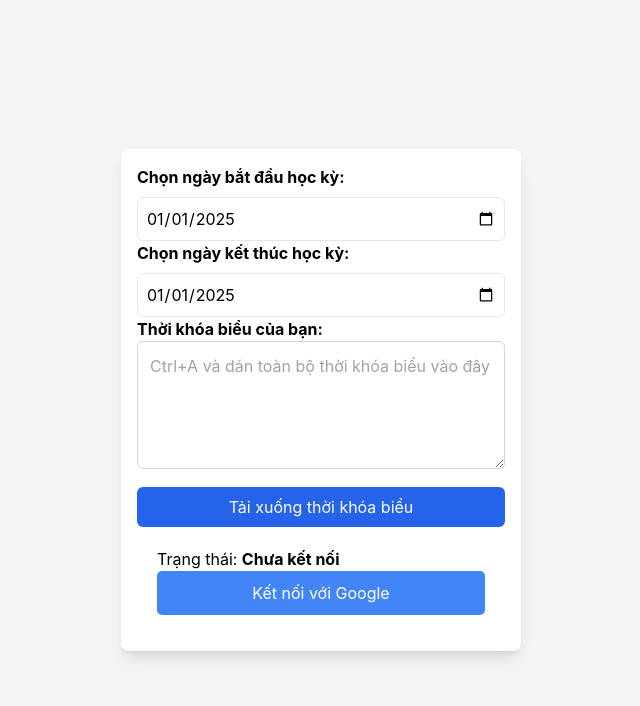
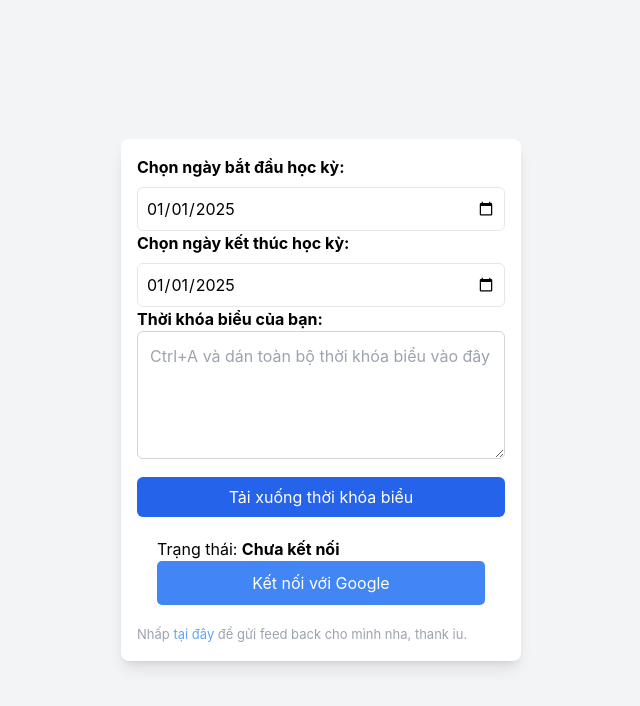
Before and after one commit to OtisHuang-new/UScheduled, a React (Create React App) app: page / in a window 1280 px wide. Shown: the top 706 px of the page, without its empty margins (319-959 px from the left). Built offline with nearby package versions, Linux system fonts and the light colour scheme; no server answers.

Commit message:
add feedback

```diff
--- a/src/App.jsx
+++ b/src/App.jsx
@@ -323,6 +323,9 @@ function App() {
                         </button>
                     )}
                 </div>
+                <div className='text-[13px] text-gray-400'>
+                    Nhấp {<a href="https://forms.gle/aKpYLxBNPGf6tryQ9" target="_blank" rel="noopener noreferrer" className='text-blue-400 hover:underline'>tại đây</a>} để gửi feed back cho mình nha, thank iu.
+                </div>
             </div>
         </div>
         </>
```
